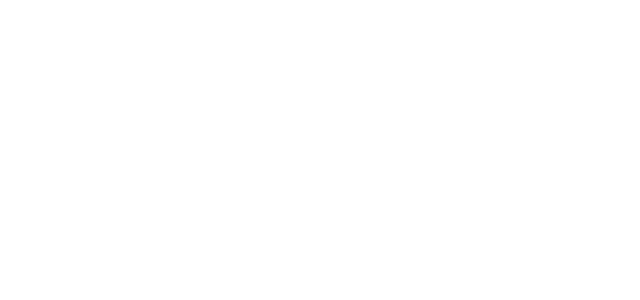
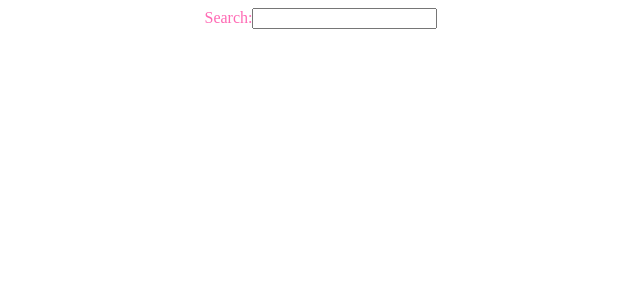
Before and after one commit to Aris-Capstone/Capstone_Frontend, a React (Vite) app in the folder capstone/: page /search in a window 1280 px wide. Before the commit this address had no page. Shown: the top 300 px of the page, without its empty margins (319-959 px from the left). Built offline with nearby package versions, Linux system fonts and the light colour scheme.

Commit message:
working on nav and searchbar

```diff
--- a/capstone/src/App.jsx
+++ b/capstone/src/App.jsx
@@ -6,16 +6,19 @@
 import SingleProduct from './components/SingleProduct'
 import { Routes, Route } from 'react-router-dom';
 import { useSelector } from 'react-redux';
-
+import SearchBar from './components/SearchBar';
+import Navigation from './components/Navigation';
 
 function App() {
 
   return (
     <Routes>
+      <Route path="/" element={<Navigation />} />
       <Route path="/users" element={<Users />} />
       <Route path="/create-user" element={<CreateUser />} />
       <Route path="/products" element={<Products />} />
       <Route path="/products/:productId" element={<SingleProduct />} />
+      <Route path="/search" element={<SearchBar />} />
     </Routes>
 
   )
--- a/capstone/src/components/Navigation.jsx
+++ b/capstone/src/components/Navigation.jsx
@@ -0,0 +1,14 @@
+import { NavLink } from "react-router-dom";
+import { useSelector } from "react-redux";
+
+export default function Navigation() {
+    const dispatch = useDispatch();
+
+    return (
+        <div id="navigation" className="navigation">
+            <NavLink to="/">Home</NavLink>
+            <NavLink to="/products">Products</NavLink>
+            <NavLink to="/cart">Cart</NavLink>
+        </div>
+    );
+};
--- a/capstone/src/components/Products.jsx
+++ b/capstone/src/components/Products.jsx
@@ -1,9 +1,11 @@
 import { useFetchProductsQuery } from "../api/storeApi";
 import { useNavigate } from 'react-router-dom';
-//import SearchBar from "./SearchBar"
+import SearchBar from "./SearchBar"
+import { useState } from "react";
 
 export default function Products() {
     const navigate = useNavigate();
+    const [searchParamater, setSearchParamater] = useState("");
     const { data, isLoading, error } = useFetchProductsQuery();
 
     if (isLoading) {
@@ -20,9 +22,18 @@
             </section>
         );
     }
+
+    const productsToDisplay =
+        searchParamater !== "" && data.products ? data.products.filter(
+            (product) => product.name.toUpperCase().includes(searchParamater.toUpperCase())
+        )
+            : data.products;
+
     return (
-        <div>
+        <section>
             <h1 className="products-title">Happiest Store on Earth</h1>
+            <SearchBar searchParamater={searchParamater} setSearchParamater={setSearchParamater} />
+
             <div className="products-container">
                 {data?.map((product) => {
                     return (
@@ -41,6 +52,6 @@
                     );
                 })}
             </div>
-        </div>
+        </section>
     );
 }
--- a/capstone/src/components/SearchBar.jsx
+++ b/capstone/src/components/SearchBar.jsx
@@ -0,0 +1,14 @@
+export default function SearchBar(props) {
+    return (
+        <div className="search-bar">
+            <label>
+                Search:
+
+                <input value={props.searchParamater}
+                    onChange={(event) => props.setSearchParamater(event.target.value)}
+                    type="text"
+                />
+            </label>
+        </div>
+    );
+}
--- a/capstone/src/index.css
+++ b/capstone/src/index.css
@@ -42,3 +42,10 @@
     width: 50%;
     height: 50%;
 }
+
+.search-bar {
+    display: flex;
+    color: hotpink;
+    justify-content: center;
+    margin-bottom: 2rem;
+}
```
